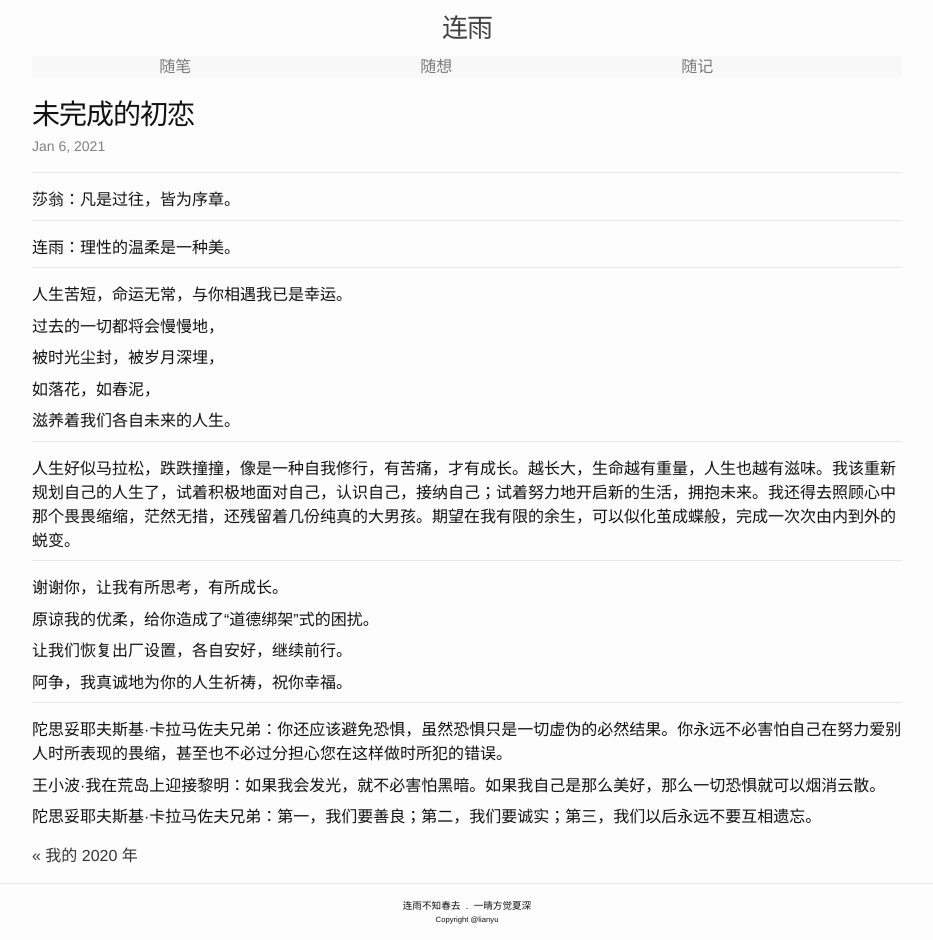
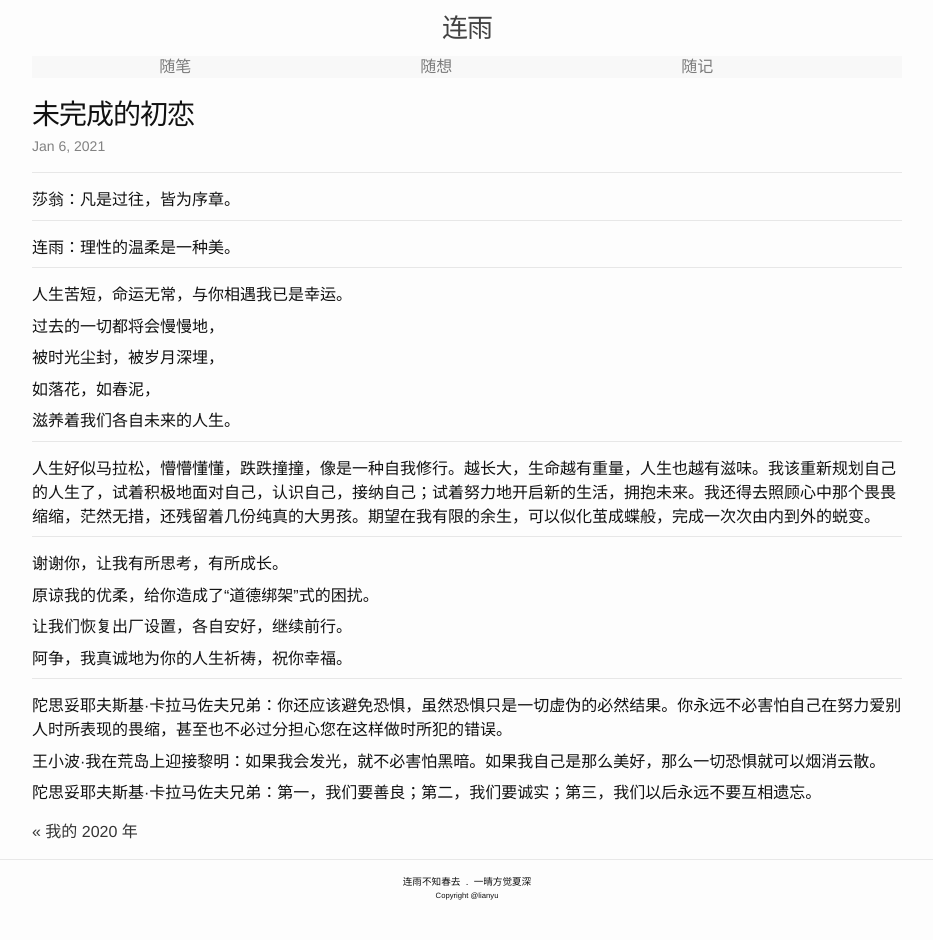
Before and after one commit to lianyu1115/lianyu, a Jekyll site: the page built from _journals/2021-01-06-未完成的初恋.md, in a window 1280 px wide. Shown: the whole page, without its empty margins (173-1106 px from the left). Built offline with Jekyll 4.4.1, drawn with Linux system fonts in a browser that asks for light colours; after the commit the page ends 916 px from its top, so only the background shows below that.

Commit message:
Update 2021-01-06-未完成的初恋.md

```diff
--- a/_journals/2021-01-06-未完成的初恋.md
+++ b/_journals/2021-01-06-未完成的初恋.md
@@ -27,7 +27,7 @@
 
 - - -
 
-人生好似马拉松，跌跌撞撞，像是一种自我修行，有苦痛，才有成长。越长大，生命越有重量，人生也越有滋味。我该重新规划自己的人生了，试着积极地面对自己，认识自己，接纳自己；试着努力地开启新的生活，拥抱未来。我还得去照顾心中那个畏畏缩缩，茫然无措，还残留着几份纯真的大男孩。期望在我有限的余生，可以似化茧成蝶般，完成一次次由内到外的蜕变。
+人生好似马拉松，懵懵懂懂，跌跌撞撞，像是一种自我修行。越长大，生命越有重量，人生也越有滋味。我该重新规划自己的人生了，试着积极地面对自己，认识自己，接纳自己；试着努力地开启新的生活，拥抱未来。我还得去照顾心中那个畏畏缩缩，茫然无措，还残留着几份纯真的大男孩。期望在我有限的余生，可以似化茧成蝶般，完成一次次由内到外的蜕变。
 
 - - -
 
```
